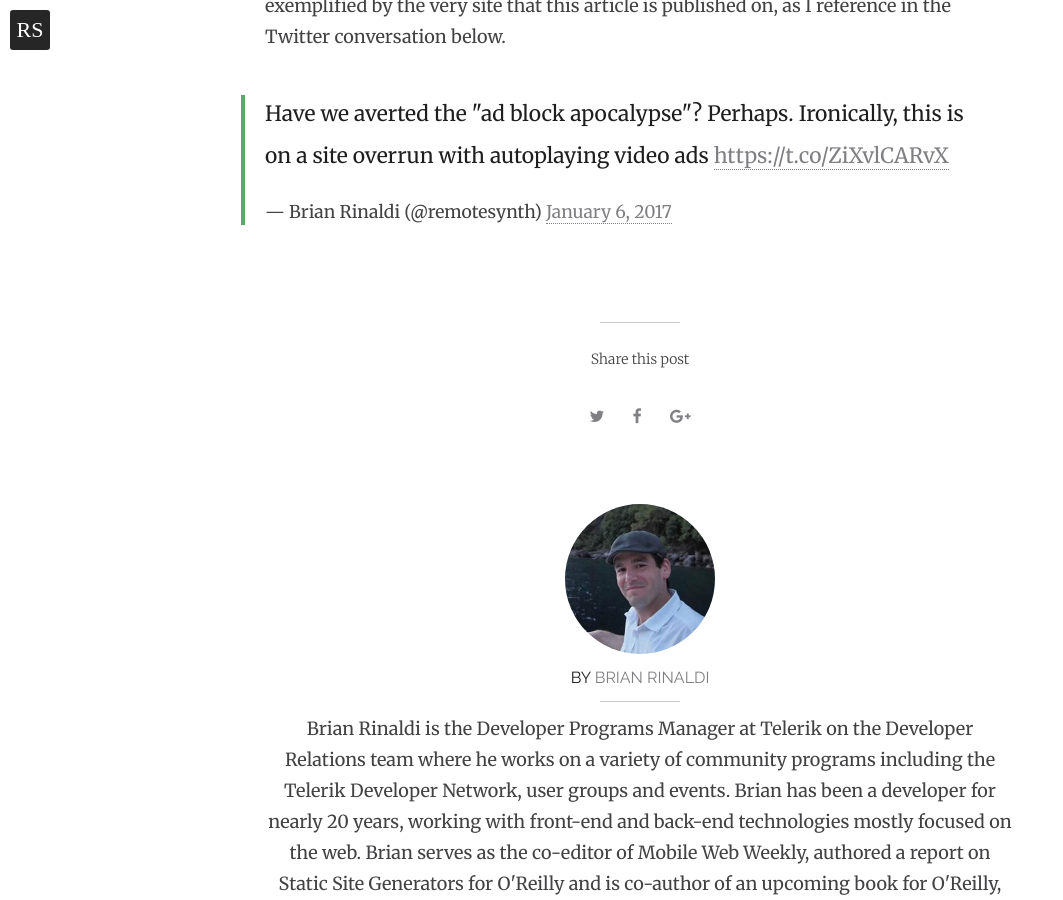
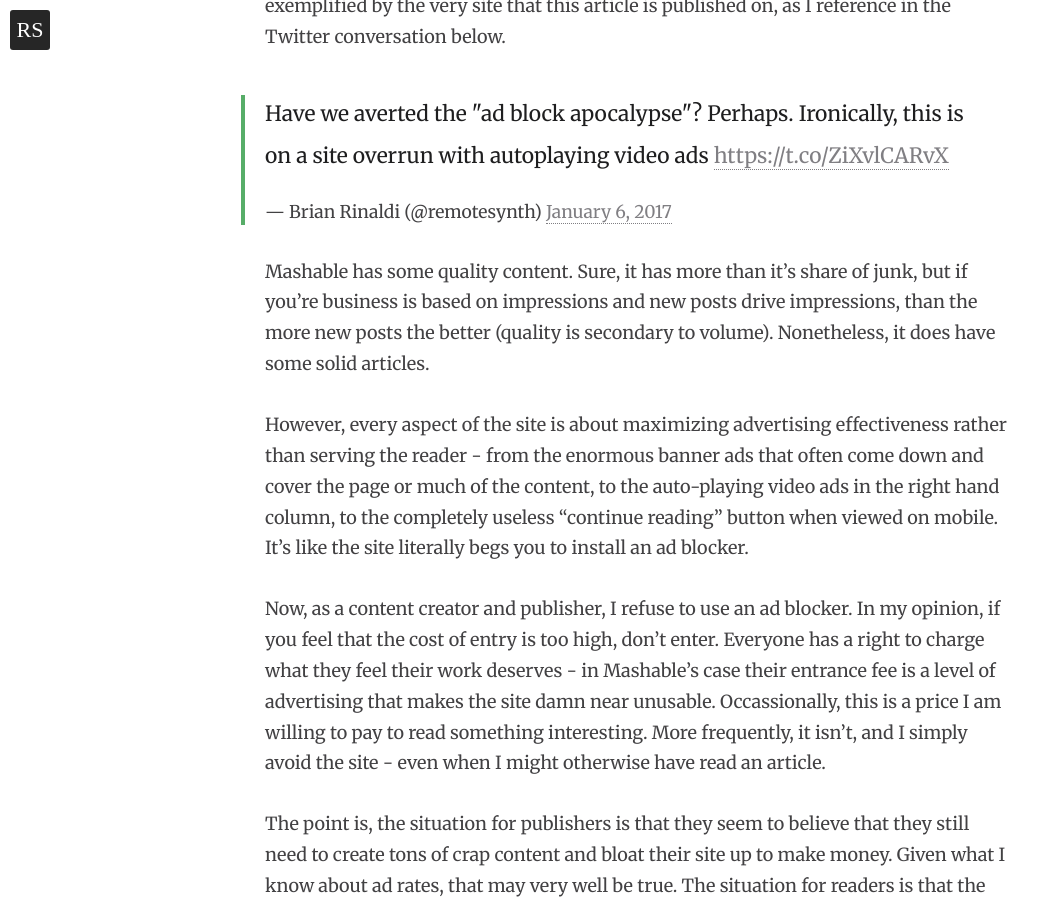
Before and after one commit to remotesynth/remotesynth.github.io, a Jekyll site: the page built from _posts/2017-01-06-ad-block-apocalypse.md, in a window 1280 px wide and 900 px high, scrolled down 1421 px. Shown: the whole window, without its empty margins (0-1063 px from the left). Built offline with Jekyll 4.4.1, drawn with Linux system fonts in a browser that asks for light colours; comment, search, counter and statistics services are not loaded; some of the changed text lies outside the part shown.

Commit message:
minor typo

```diff
--- a/_posts/2017-01-06-ad-block-apocalypse.md
+++ b/_posts/2017-01-06-ad-block-apocalypse.md
@@ -1,6 +1,6 @@
 ---
 layout: post
-title: "Did We Avoid the Ad Block Apocalypse"
+title: "Did We Avoid the Ad Block Apocalypse?"
 date: "2017-01-06"
 categories:
     - content strategy
@@ -16,3 +16,13 @@
 
 <blockquote class="twitter-tweet" data-partner="tweetdeck"><p lang="en" dir="ltr">Have we averted the &quot;ad block apocalypse&quot;? Perhaps. Ironically, this is on a site overrun with autoplaying video ads <a href="https://t.co/ZiXvlCARvX">https://t.co/ZiXvlCARvX</a></p>&mdash; Brian Rinaldi (@remotesynth) <a href="https://twitter.com/remotesynth/status/817393091573411841">January 6, 2017</a></blockquote>
 <script async src="//platform.twitter.com/widgets.js" charset="utf-8"></script>
+
+Mashable has some quality content. Sure, it has more than it's share of junk, but if you're business is based on impressions and new posts drive impressions, than the more new posts the better (quality is secondary to volume). Nonetheless, it does have some solid articles.
+
+However, every aspect of the site is about maximizing advertising effectiveness rather than serving the reader - from the enormous banner ads that often come down and cover the page or much of the content, to the auto-playing video ads in the right hand column, to the completely useless "continue reading" button when viewed on mobile. It's like the site literally begs you to install an ad blocker.
+
+Now, as a content creator and publisher, I refuse to use an ad blocker. In my opinion, if you feel that the cost of entry is too high, don't enter. Everyone has a right to charge what they feel their work deserves - in Mashable's case their entrance fee is a level of advertising that makes the site damn near unusable. Occassionally, this is a price I am willing to pay to read something interesting. More frequently, it isn't, and I simply avoid the site - even when I might otherwise have read an article.
+
+The point is, the situation for publishers is that they seem to believe that they still need to create tons of crap content and bloat their site up to make money. Given what I know about ad rates, that may very well be true. The situation for readers is that the experience sucks - but not enough for most of us to, apparently, be willing to pay for content (via a subscription, for instance).
+
+Just because a situation isn't getting worse, doesn't mean it's getting better.
```
